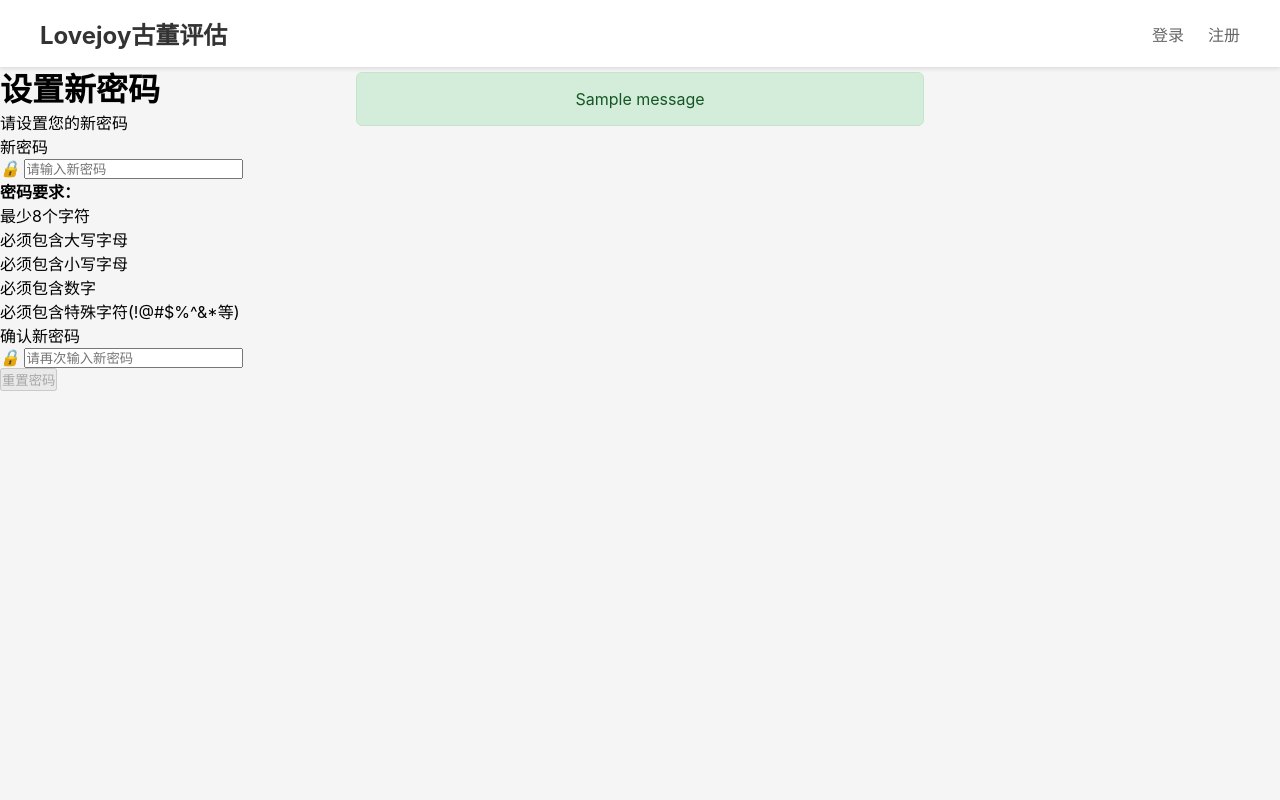
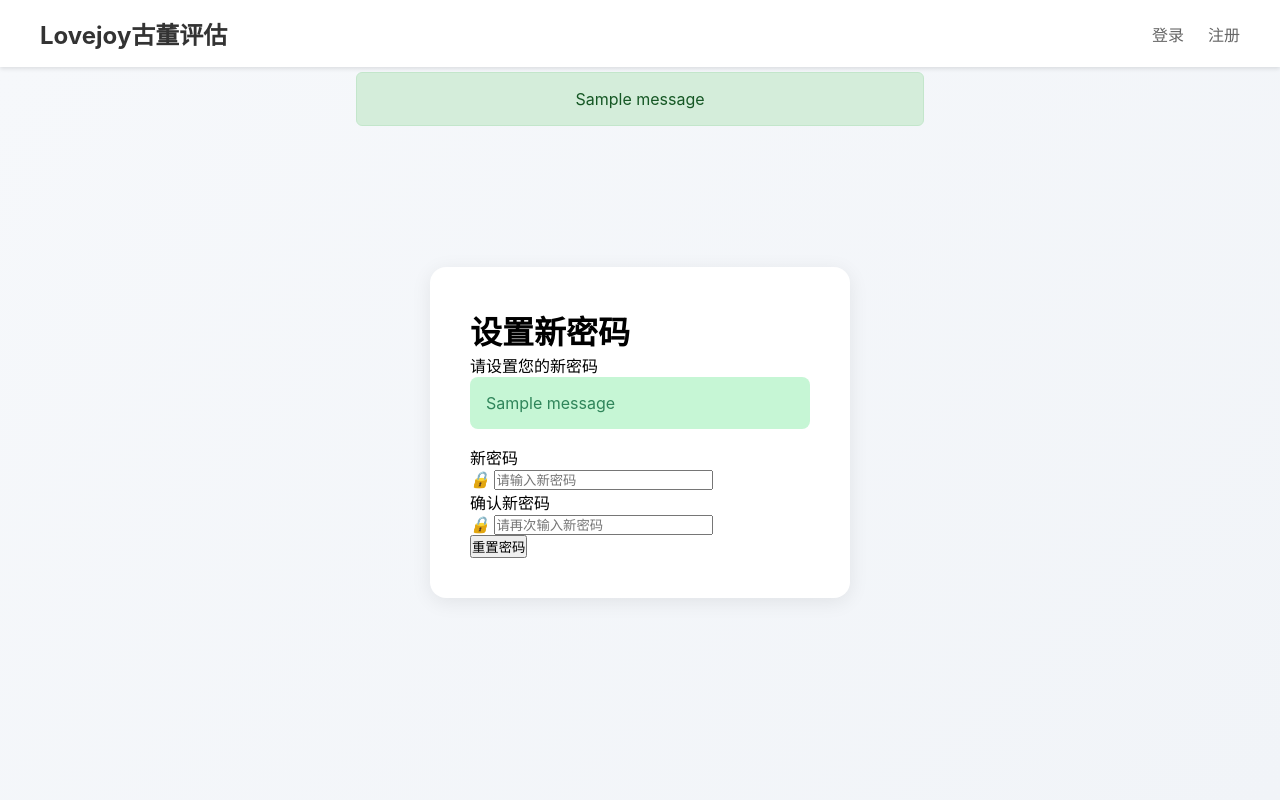
Before and after one commit to x71xxy/Risk, a Flask app: template app/templates/reset_password.html in a window 1280 px wide. Run offline with Flask 3, Linux system fonts and the light colour scheme; the template is opened without the code that fills it: values that come from a table or form of the project are taken from there, others are empty; tables that the repository leaves empty hold one stand-in row (values such as "Sample post"); one stand-in notice (Sample message) is shown; some libraries are stand-ins or nearby versions.

Commit message:
fix: 修复密码重置功能
- 修复 CSRF token 缺失问题
- 完善密码重置表单验证
- 添加错误消息显示
- 优化用户体验

相关文件:
- app/templates/reset_password.html
- app/templates/reset_request.html
- app/routes/auth.py

```diff
--- a/app/forms/auth.py
+++ b/app/forms/auth.py
@@ -15,7 +15,7 @@ from wtforms.validators import (
     Optional
 )
 from wtforms.validators import ValidationError
-from app.models.user import User
+from ..models.user import User
 
 class RegistrationForm(FlaskForm):
     username = StringField('用户名', validators=[
@@ -77,10 +77,10 @@ class ResetPasswordRequestForm(FlaskForm):
 class ResetPasswordForm(FlaskForm):
     password = PasswordField('新密码', validators=[
         DataRequired(),
-        Length(min=8)
+        Length(min=8, message='密码长度至少为8个字符')
     ])
     confirm_password = PasswordField('确认新密码', validators=[
         DataRequired(),
-        EqualTo('password')
+        EqualTo('password', message='两次输入的密码不一致')
     ])
     submit = SubmitField('重置密码')
--- a/app/models/user.py
+++ b/app/models/user.py
@@ -51,14 +51,16 @@ class TempUser(db.Model):
     id = db.Column(db.Integer, primary_key=True)
     username = db.Column(db.String(64), unique=True, nullable=False)
     email = db.Column(db.String(120), unique=True, nullable=False)
+    phone = db.Column(db.String(20), nullable=True)
     password_hash = db.Column(db.String(512))
     verify_token = db.Column(db.String(512))
     expires_at = db.Column(db.DateTime, default=datetime.utcnow)
     created_at = db.Column(db.DateTime, default=datetime.utcnow)
 
-    def __init__(self, username, email):
+    def __init__(self, username, email, phone=None):
         self.username = username
         self.email = email
+        self.phone = phone
 
     def set_password(self, password):
         self.password_hash = generate_password_hash(password)
--- a/app/templates/reset_password.html
+++ b/app/templates/reset_password.html
@@ -7,123 +7,82 @@ content %}
       <p class="subtitle">请设置您的新密码</p>
     </div>
 
+    {% with messages = get_flashed_messages(with_categories=true) %} {% if
+    messages %} {% for category, message in messages %}
+    <div class="alert alert-{{ category }}">{{ message }}</div>
+    {% endfor %} {% endif %} {% endwith %}
+
     <form method="POST" class="auth-form">
+      {{ form.hidden_tag() }}
+
       <div class="form-group">
-        <label for="password">新密码</label>
+        {{ form.password.label }}
         <div class="input-wrapper">
           <i class="icon">🔒</i>
-          <input
-            type="password"
-            id="password"
-            name="password"
-            required
-            placeholder="请输入新密码"
-          />
+          {{ form.password(class="form-control", placeholder="请输入新密码") }}
         </div>
-        <div class="password-requirements">
-          <h4>密码要求：</h4>
-          <ul>
-            <li id="length-check"><i class="check-icon"></i>最少8个字符</li>
-            <li id="upper-check"><i class="check-icon"></i>必须包含大写字母</li>
-            <li id="lower-check"><i class="check-icon"></i>必须包含小写字母</li>
-            <li id="number-check"><i class="check-icon"></i>必须包含数字</li>
-            <li id="special-check">
-              <i class="check-icon"></i>必须包含特殊字符(!@#$%^&*等)
-            </li>
-          </ul>
-        </div>
+        {% if form.password.errors %} {% for error in form.password.errors %}
+        <span class="error-message">{{ error }}</span>
+        {% endfor %} {% endif %}
       </div>
 
       <div class="form-group">
-        <label for="confirm_password">确认新密码</label>
+        {{ form.confirm_password.label }}
         <div class="input-wrapper">
           <i class="icon">🔒</i>
-          <input
-            type="password"
-            id="confirm_password"
-            name="confirm_password"
-            required
-            placeholder="请再次输入新密码"
-          />
+          {{ form.confirm_password(class="form-control",
+          placeholder="请再次输入新密码") }}
         </div>
-        <div
-          id="password-match-message"
-          class="error-message"
-          style="display: none"
-        >
-          两次输入的密码不一致
-        </div>
+        {% if form.confirm_password.errors %} {% for error in
+        form.confirm_password.errors %}
+        <span class="error-message">{{ error }}</span>
+        {% endfor %} {% endif %}
       </div>
 
-      <button type="submit" id="submit-btn" class="btn btn-primary">
-        重置密码
-      </button>
+      {{ form.submit(class="btn btn-primary") }}
     </form>
   </div>
 </div>
 
 <style>
-  /* 复用register.html的样式 */
-</style>
-
-<script>
-  document.addEventListener("DOMContentLoaded", function () {
-    const passwordInput = document.getElementById("password");
-    const confirmInput = document.getElementById("confirm_password");
-    const submitBtn = document.getElementById("submit-btn");
-    const matchMessage = document.getElementById("password-match-message");
-
-    function checkPassword(password) {
-      const checks = {
-        length: password.length >= 8,
-        upper: /[A-Z]/.test(password),
-        lower: /[a-z]/.test(password),
-        number: /\d/.test(password),
-        special: /[!@#$%^&*(),.?":{}|<>]/.test(password),
-      };
-
-      document
-        .getElementById("length-check")
-        .classList.toggle("valid", checks.length);
-      document
-        .getElementById("upper-check")
-        .classList.toggle("valid", checks.upper);
-      document
-        .getElementById("lower-check")
-        .classList.toggle("valid", checks.lower);
-      document
-        .getElementById("number-check")
-        .classList.toggle("valid", checks.number);
-      document
-        .getElementById("special-check")
-        .classList.toggle("valid", checks.special);
-
-      return Object.values(checks).every(Boolean);
+  .auth-container {
+    min-height: calc(100vh - 4rem);
+    display: flex;
+    align-items: center;
+    justify-content: center;
+    padding: 2rem;
+    background: linear-gradient(135deg, #f6f8fb 0%, #f1f4f8 100%);
   }
 
-    function checkPasswordMatch() {
-      const match = passwordInput.value === confirmInput.value;
-      matchMessage.style.display = match ? "none" : "block";
-      return match;
+  .auth-box {
+    background: white;
+    padding: 2.5rem;
+    border-radius: 16px;
+    box-shadow: 0 4px 20px rgba(0, 0, 0, 0.08);
+    width: 100%;
+    max-width: 420px;
   }
 
-    function validateForm() {
-      const isPasswordValid = checkPassword(passwordInput.value);
-      const isMatching = checkPasswordMatch();
-      submitBtn.disabled = !(isPasswordValid && isMatching);
+  .error-message {
+    color: #dc2626;
+    font-size: 0.875rem;
+    margin-top: 0.25rem;
   }
 
-    passwordInput.addEventListener("input", function () {
-      checkPassword(this.value);
-      validateForm();
-    });
+  .alert {
+    padding: 1rem;
+    margin-bottom: 1rem;
+    border-radius: 8px;
+  }
 
-    confirmInput.addEventListener("input", function () {
-      validateForm();
-    });
+  .alert-error {
+    background: #fed7d7;
+    color: #c53030;
+  }
 
-    // 初始状态设置按钮为禁用
-    submitBtn.disabled = true;
-  });
-</script>
+  .alert-success {
+    background: #c6f6d5;
+    color: #2f855a;
+  }
+</style>
 {% endblock %}
```
Also changed, not shown: app/routes/auth.py (+13 -17 lines), app/templates/reset_request.html (+36 -11 lines), pyproject.toml (added, +12 -0 lines), setup.py (added, +21 -0 lines), 3 other files. Lines whose indentation alone changed are shown as unchanged.
